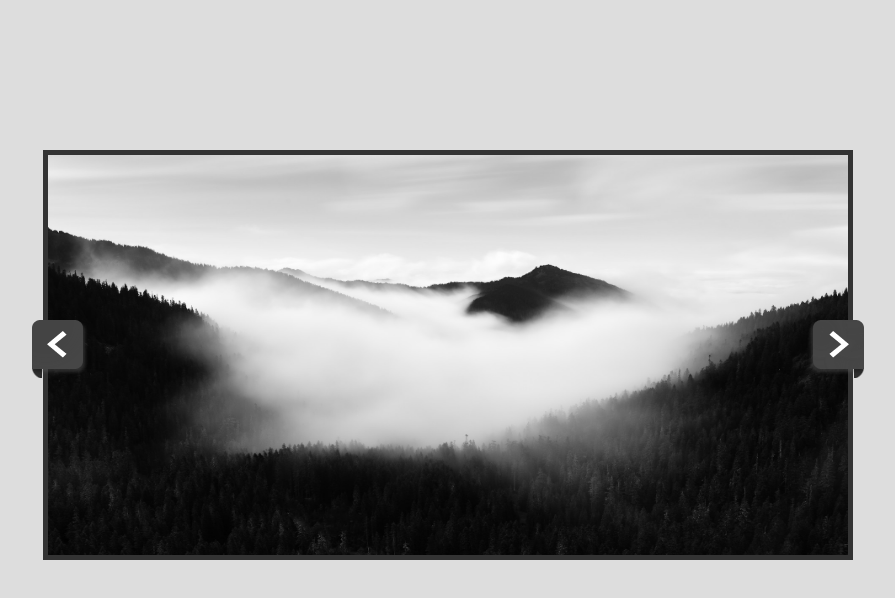
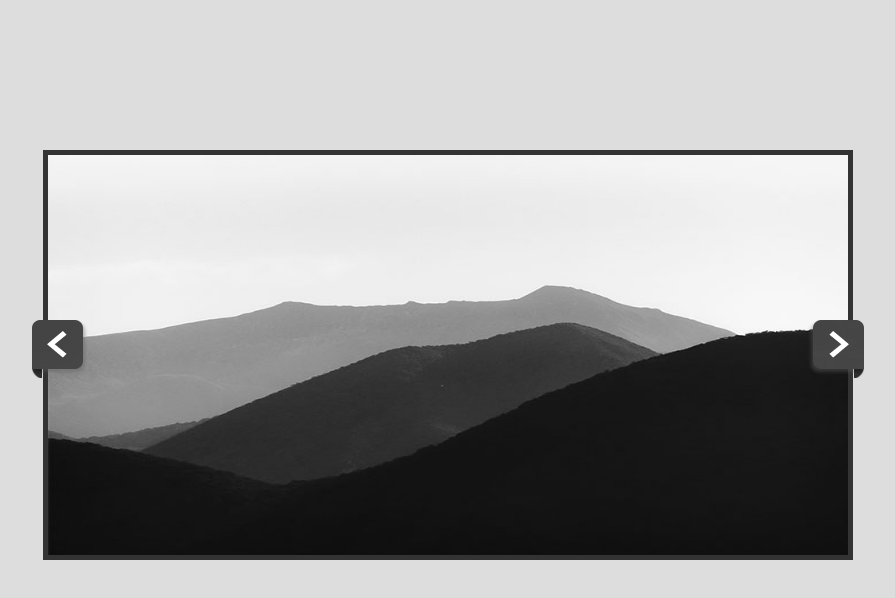
Before and after one commit to hosseinabdollahzadeh/jquery-project-image-slider, a plain HTML site: page index.html in a window 1280 px wide. Both pictures are taken after a click on the picture 1019 px from the left and 349 px from the top of the page. Shown: the whole page, without its empty margins (183-1078 px from the left). Drawn offline with nearby package versions, Linux system fonts and the light colour scheme.

Commit message:
Image slider with jquery

```diff
--- /dev/null
+++ b/app.js
@@ -0,0 +1,20 @@
+$(document).ready(function () {
+
+    $('.next').click(function () {
+        let currentImage = $('.active');
+        let nextImage = currentImage.next();
+        if (nextImage.length) {
+            currentImage.removeClass('active').css('z-index', '-10');
+            nextImage.addClass('active').css('z-index', '10');
+        }
+    });
+
+    $('.prev').click(function () {
+        let currentImage = $('.active');
+        let prevImage = currentImage.prev();
+        if (prevImage.length) {
+            currentImage.removeClass('active').css('z-index', '-10');
+            prevImage.addClass('active').css('z-index', '10');
+        }
+    });
+});
--- a/index.html
+++ b/index.html
@@ -28,5 +28,6 @@
         integrity="sha512-3gJwYpMe3QewGELv8k/BX9vcqhryRdzRMxVfq6ngyWXwo03GFEzjsUm8Q7RZcHPHksttq7/GFoxjCVUjkjvPdw=="
         crossorigin="anonymous" referrerpolicy="no-referrer"></script>
 
+<script src="./app.js"></script>
 </body>
 </html>
```
